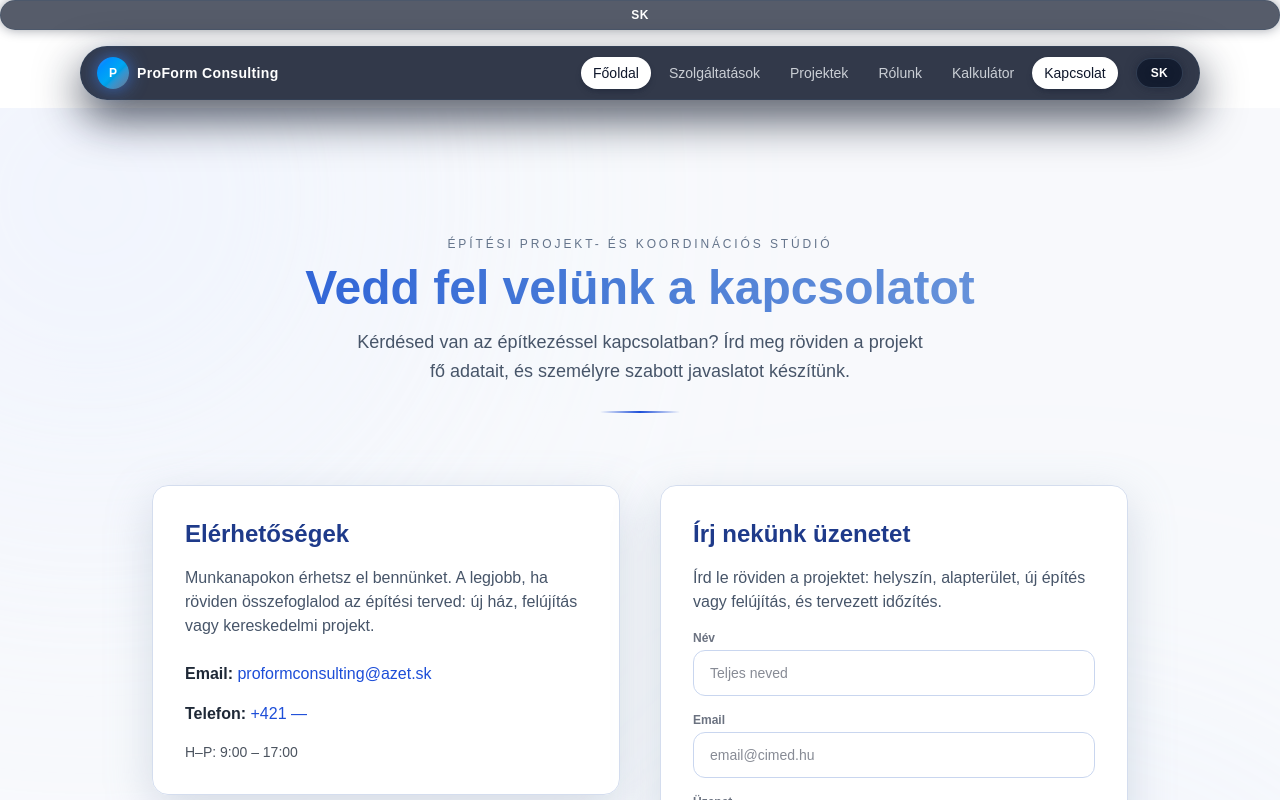
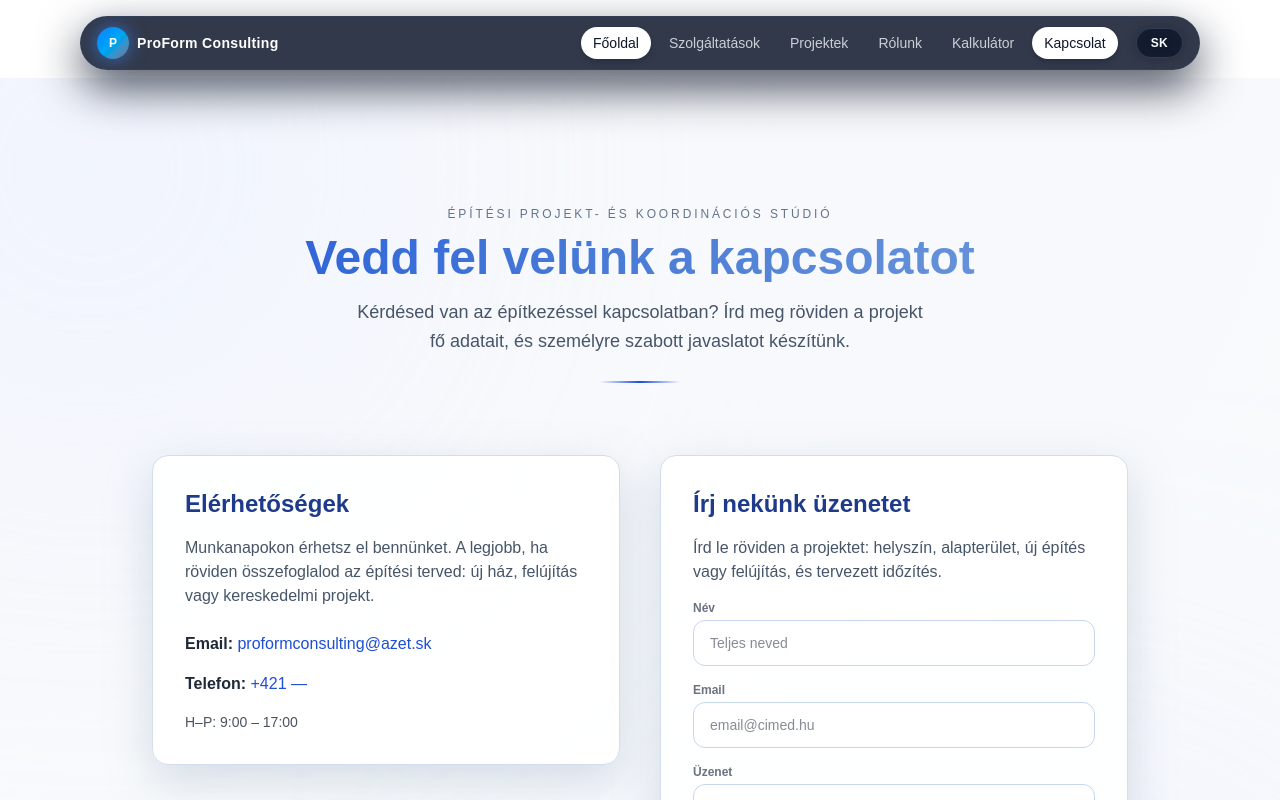
Before and after one commit to proformconsulting/proform, a Next.js app: page /hu/contact in a window 1280 px wide. Shown: the top 800 px of the page. Built offline with nearby package versions, Linux system fonts and the light colour scheme.

Commit message:
Fix Language

```diff
--- a/app/contact/page.tsx
+++ b/app/contact/page.tsx
@@ -1,12 +1,10 @@
 // app/contact/page.tsx
 import Image from "next/image";
-import LanguageSwitcher from "../components/LanguageSwitcher";
 import MainNav from "../components/MainNav";
 
 export default function ContactPage() {
   return (
     <>
-      <LanguageSwitcher />
       <MainNav />
 
       <main className="min-h-screen bg-[#f5f7fb] relative overflow-hidden text-slate-900">
--- a/app/hu/contact/page.tsx
+++ b/app/hu/contact/page.tsx
@@ -1,12 +1,10 @@
 // app/hu/contact/page.tsx
 import Image from "next/image";
-import LanguageSwitcher from "../../components/LanguageSwitcher";
 import MainNav from "../../components/MainNav";
 
 export default function ContactPageHu() {
   return (
     <>
-      <LanguageSwitcher />
       <MainNav />
 
       <main className="min-h-screen bg-[#f5f7fb] relative overflow-hidden text-slate-900">
```
